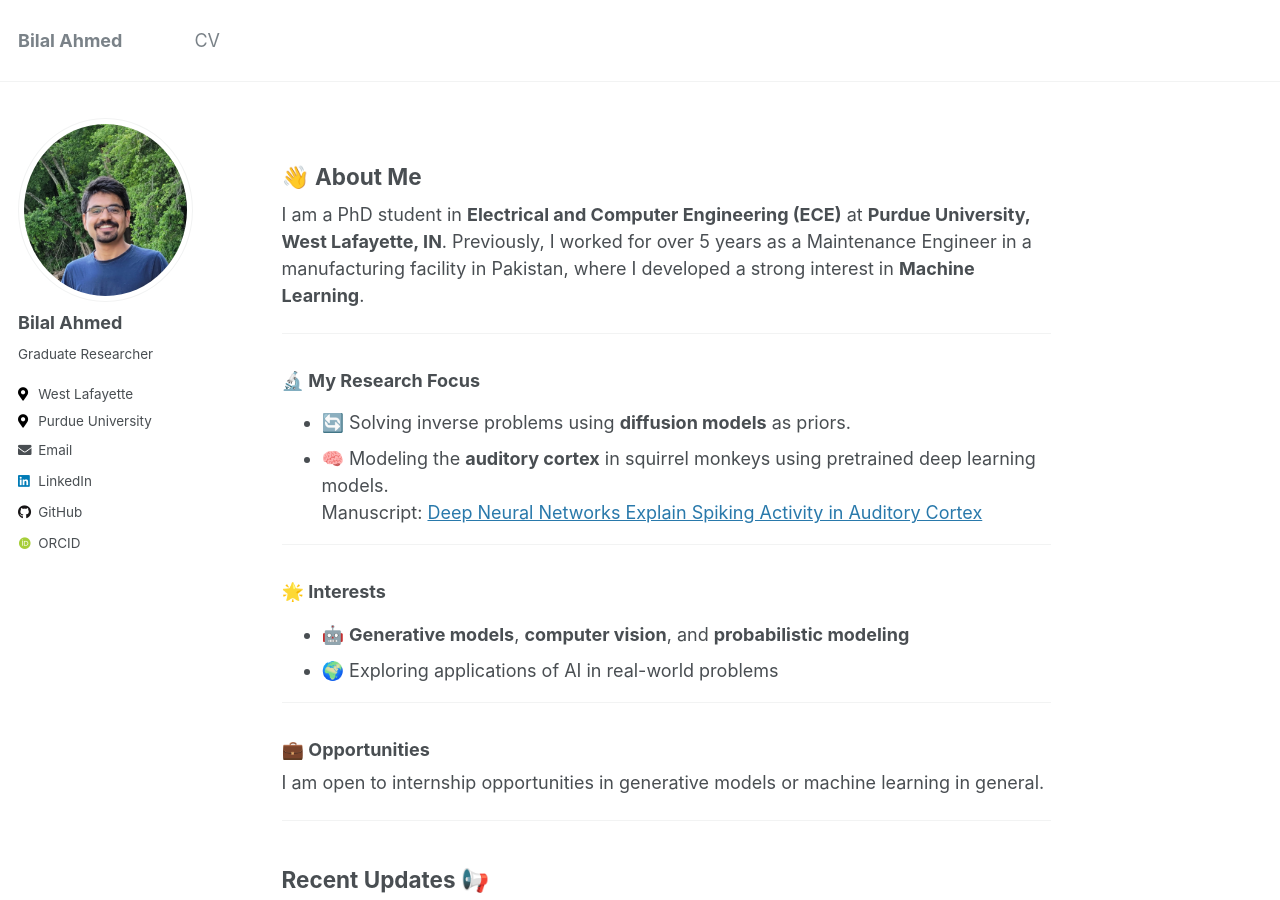
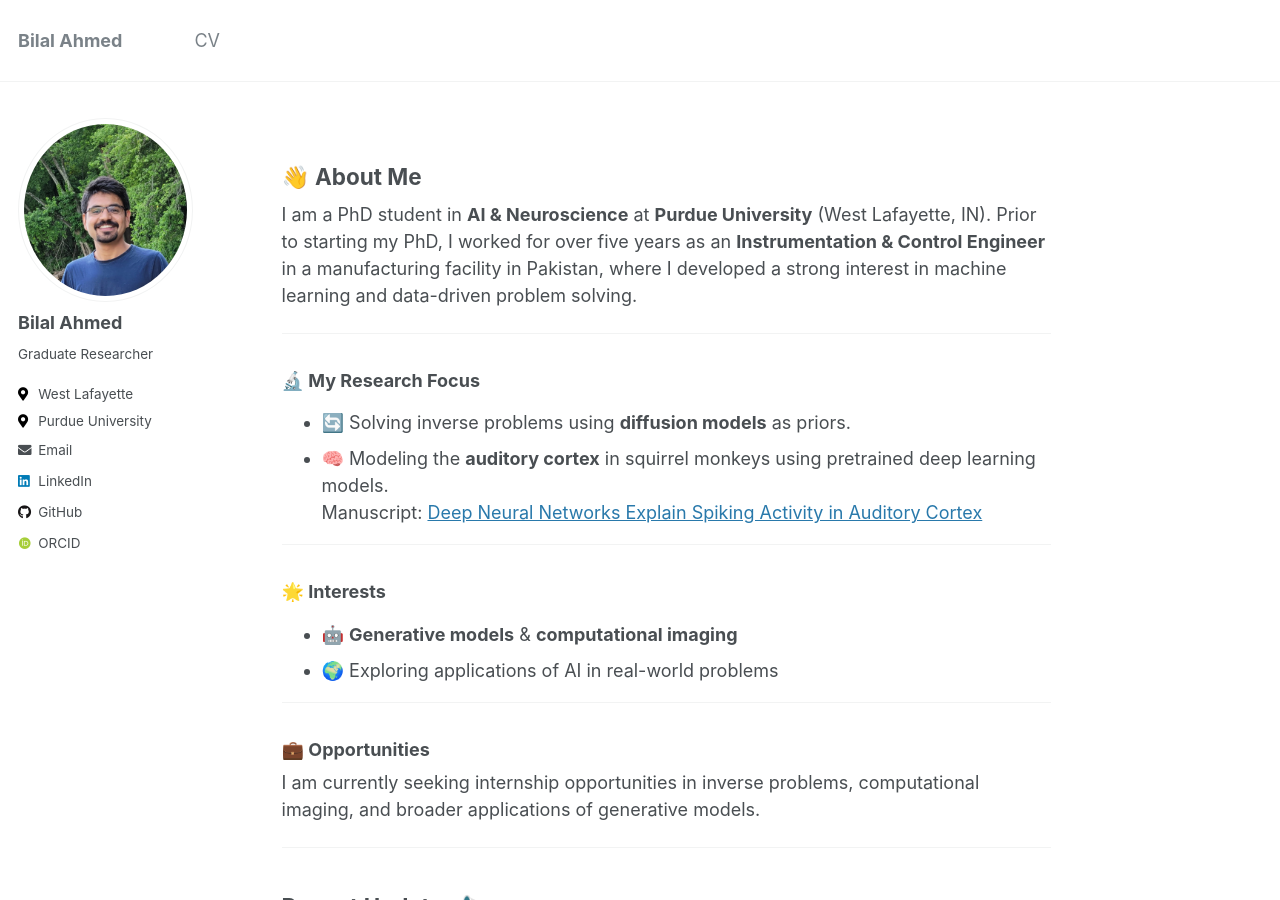
Before and after one commit to bilalhsp/bilalhsp.github.io, a Jekyll site: the page built from _pages/home.md, in a window 1280 px wide and 900 px high. Built offline with Jekyll 4.4.1, drawn with Linux system fonts in a browser that asks for light colours; some web fonts are replaced.

Commit message:
Revise home page content and research focus
Updated personal information and research interests.

```diff
--- a/_pages/home.md
+++ b/_pages/home.md
@@ -10,7 +10,7 @@ redirect_from:
   - /about.html
 ---
 
-I am a PhD student in **Electrical and Computer Engineering (ECE)** at **Purdue University, West Lafayette, IN**. Previously, I worked for over 5 years as a Maintenance Engineer in a manufacturing facility in Pakistan, where I developed a strong interest in **Machine Learning**.
+I am a PhD student in **AI & Neuroscience** at **Purdue University** (West Lafayette, IN). Prior to starting my PhD, I worked for over five years as an **Instrumentation & Control Engineer** in a manufacturing facility in Pakistan, where I developed a strong interest in machine learning and data-driven problem solving.
 
 ---
 
@@ -23,14 +23,14 @@ I am a PhD student in **Electrical and Computer Engineering (ECE)** at **Purdue
 
 ### 🌟 Interests
 
-- 🤖 **Generative models**, **computer vision**, and **probabilistic modeling**
+- 🤖 **Generative models** & **computational imaging**
 - 🌍 Exploring applications of AI in real-world problems
 
 ---
 
 ### 💼 Opportunities
 
-I am open to internship opportunities in generative models or machine learning in general.
+I am currently seeking internship opportunities in inverse problems, computational imaging, and broader applications of generative models.
 
 ---
 
```
